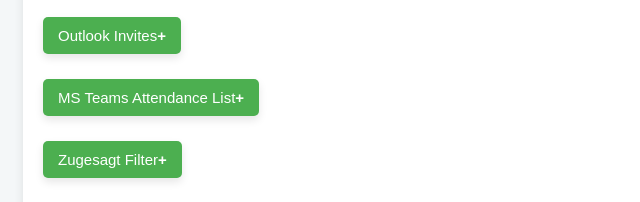
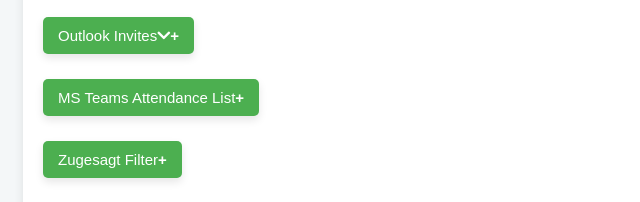
Before and after one commit to pythongod/InterviewListConverter, a plain HTML site: page index.html in a window 1280 px wide. Shown: the part 183-385 px from the top of the page, 297-937 px from the left. Drawn offline with Linux system fonts and the light colour scheme.

Commit message:
Update index.html

```diff
--- a/index.html
+++ b/index.html
@@ -19,7 +19,7 @@
         </p>
 
         <div class="section">
-            <button class="toggle-button" onclick="toggleSection('outlookInvites')">Outlook Invites</button>
+            <button class="toggle-button" onclick="toggleSection('outlookInvites')">Outlook Invites  <i class="fas fa-chevron-down" id="icon-outlookInvites"></i></button>
             <div id="outlookInvites" class="content">
                 <h3>Outlook Invites</h3>
                 <p>Go to invite -> Terminplanungs-Assistent / Scheduling assistant -> Mark all + copy -> insert here</p>
```
